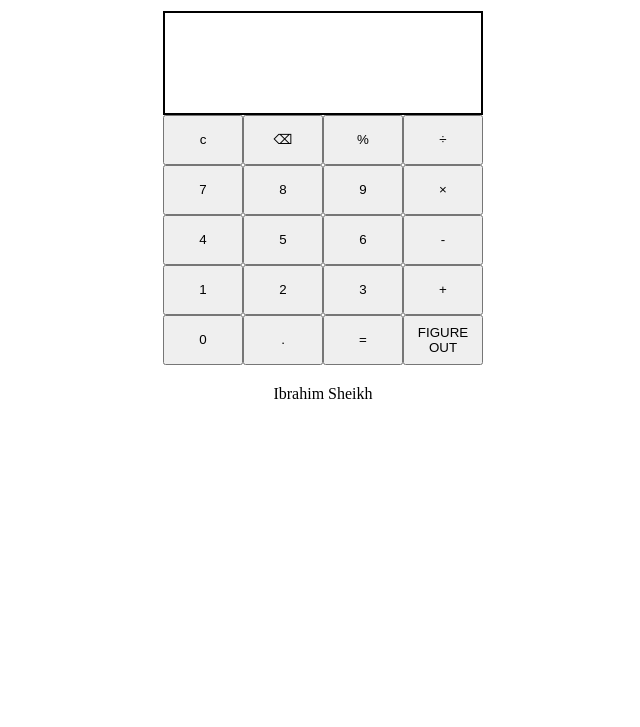
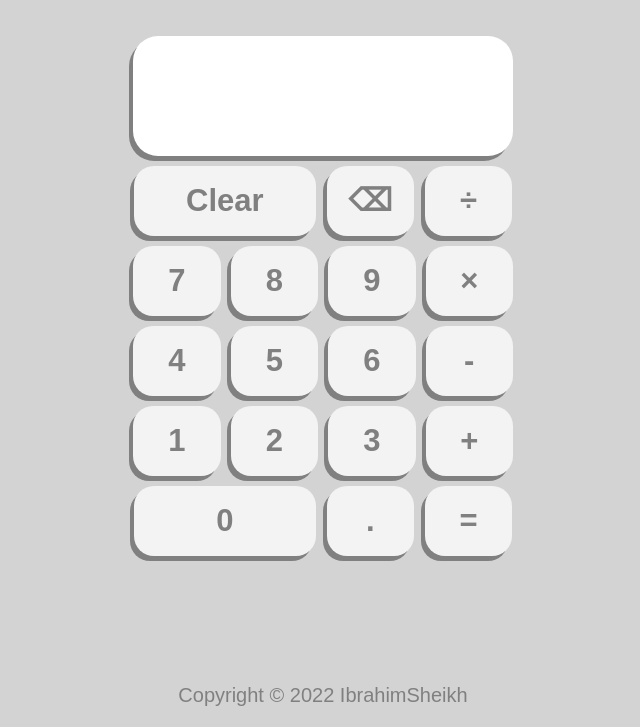
Before and after one commit to ibrahim-s1/Calculator, a plain HTML site: page index.html in a window 1280 px wide. Shown: the part 73-800 px from the top of the page, without its empty margins (317-957 px from the left). Drawn offline with Linux system fonts and the light colour scheme.

Commit message:
Finished Styling

```diff
--- a/app.js
+++ b/app.js
@@ -4,7 +4,7 @@ const allNums = document.querySelectorAll(".nums");
 const clear = document.querySelector(".clear");
 const operators = document.querySelectorAll(".oprator");
 const backspace = document.querySelector(".backspace");
-const btns = document.querySelectorAll(".btn");
+// const btns = document.querySelectorAll(".btn");
 const equals = document.querySelector(".equals");
 
 let chosenOperator = null;
@@ -36,16 +36,16 @@ const operate = function (operator, num1, num2) {
             return subtract(num1, num2);
         case "×":
             return multiply(num1, num2);
-        case "%":
+        case "÷":
             return divide(num1, num2);
     }
 }
 function reset() {
     chosenOperator = null;
-    firstOperand = ""
-    secondOperand = ""
-    bottomScreen.innerText = ""
-    resultScreen.innerText = ""
+    firstOperand = "";
+    secondOperand = "";
+    bottomScreen.innerText = "";
+    resultScreen.innerText = "";
 }
 
 clear.addEventListener("click", reset);
@@ -56,11 +56,11 @@ backspace.addEventListener("click", () => {
     bottomScreen.innerText = ''
     bottomScreen.append(newStr)
 
-})
+});
 allNums.forEach(num => num.addEventListener("click", (evt) => {
     const btnValue = evt.target.value = evt.target.innerText;
     bottomScreen.append(btnValue);
-}))
+}));
 
 operators.forEach(operator => operator.addEventListener("click", (evt) => {
     const btnValue = evt.target.value = evt.target.innerText;
@@ -69,7 +69,7 @@ operators.forEach(operator => operator.addEventListener("click", (evt) => {
     resultScreen.append(`${bottomScreenValue} ${chosenOperator}`)
     firstOperand = bottomScreenValue
     bottomScreen.innerText = "";
-}))
+}));
 
 equals.addEventListener("click", () => {
     secondOperand = bottomScreen.innerText;
@@ -79,4 +79,4 @@ equals.addEventListener("click", () => {
     bottomScreen.innerText = ""
     bottomScreen.append(result)
     console.log(result)
-})
+});
--- a/index.html
+++ b/index.html
@@ -10,41 +10,38 @@
     </head>
 
     <body>
-        <header>
-            <h1>Calculator</h1>
-        </header>
-
+        <main>
             <div id="calculator">
                 <div class="screen">
-                <div class="resultScreen"></div>
-                <div class="bottomScreen"></div>
+                    <p class="resultScreen">
+                    </p>
+                    <p class="bottomScreen">
+                    </p>
                 </div>
                 <div class="btnsPad">
-                <button class="clear">c</button>
+                    <button class="clear grow">Clear</button>
                     <button class="backspace">⌫</button>
-                <button class="oprator btn">%</button>
-                <button class="oprator btn">÷</button>
-                <button class="nums btn">7</button>
-                <button class="nums btn">8</button>
-                <button class="nums btn">9</button>
-                <button class="oprator btn">×</button>
-                <button class="nums btn">4</button>
-                <button class="nums btn">5</button>
-                <button class="nums btn">6</button>
-                <button class="oprator btn">-</button>
-                <button class="nums btn">1</button>
-                <button class="nums btn">2</button>
-                <button class="nums btn">3</button>
-                <button class="oprator btn">+</button>
-                <button class="nums btn">0</button>
-                <button class="nums btn">.</button>
-                <button class="equals btn">=</button>
-                <button>FIGURE OUT</button>
+                    <button class="oprator">÷</button>
+                    <button class="nums">7</button>
+                    <button class="nums">8</button>
+                    <button class="nums">9</button>
+                    <button class="oprator">×</button>
+                    <button class="nums">4</button>
+                    <button class="nums">5</button>
+                    <button class="nums">6</button>
+                    <button class="oprator">-</button>
+                    <button class="nums">1</button>
+                    <button class="nums">2</button>
+                    <button class="nums">3</button>
+                    <button class="oprator">+</button>
+                    <button class="nums grow">0</button>
+                    <button class="nums">.</button>
+                    <button class="equals">=</button>
                 </div>
             </div>
+        </main>
         <footer>
-            <p>Ibrahim Sheikh
-            <p>
+            <p>Copyright &copy 2022 IbrahimSheikh</p>
         </footer>
         <script src="app.js"></script>
         </div>
--- a/styles.css
+++ b/styles.css
@@ -1,41 +1,87 @@
+html,
 body {
   margin: 0px;
   display: flex;
   flex-direction: column;
   align-items: center;
+  justify-content: center;
+  min-height: 100vh;
+  background-color: rgb(211, 211, 211);
+  font-family: sans-serif;
+}
+
+main {
+  margin: auto;
+}
+footer p {
+  font-size: 20px;
+  color: gray;
 }
 #calculator {
   display: flex;
   flex-direction: column;
-  /* border: 2px black solid; */
-  padding: 4px;
+  justify-content: center;
+  align-items: center;
+  gap: 10px;
+  margin: auto;
 }
+
 .screen {
-  height: 100px;
-  border: 2px black solid;
+  height: 120px;
+  border-radius: 25px;
+  width: 380px;
   display: flex;
   flex-direction: column;
   justify-content: flex-end;
   font-size: 1.7em;
+  background-color: rgb(255, 255, 255);
+  box-shadow: -4px 5px grey;
+  justify-content: space-around;
 }
+
 .resultScreen {
-  height: 30px;
   display: flex;
   justify-content: flex-end;
   align-items: flex-end;
+  margin: 0px;
+  padding: 8px 25px;
+  font-size: 18px;
+  font-weight: bold;
+  color: grey;
 }
 .bottomScreen {
-  height: 70px;
   display: flex;
   justify-content: flex-end;
   align-items: flex-end;
+  margin: 0px;
+  padding: 5px 20px;
+  font-weight: bolder;
+  font-size: 40px;
 }
 .btnsPad {
   display: flex;
   flex-wrap: wrap;
-  width: 320px;
+  gap: 10px;
+  width: 380px;
+  justify-content: space-evenly;
 }
 button {
-  height: 50px;
-  width: 80px;
+  height: 70px;
+  width: 87.5px;
+  font-size: 31px;
+  color: grey;
+  font-weight: bolder;
+  border: none;
+  border-radius: 20px;
+  background-color: rgb(243 243 243);
+  box-shadow: -4px 5px grey;
 }
+button:active {
+  box-shadow: none;
+  transform: translate(-3px, 3px);
+  transition: 0.1s;
+  background-color: white;
+}
+.grow {
+  flex-basis: 48%;
+}
```
Lines whose indentation alone changed are shown as unchanged.
